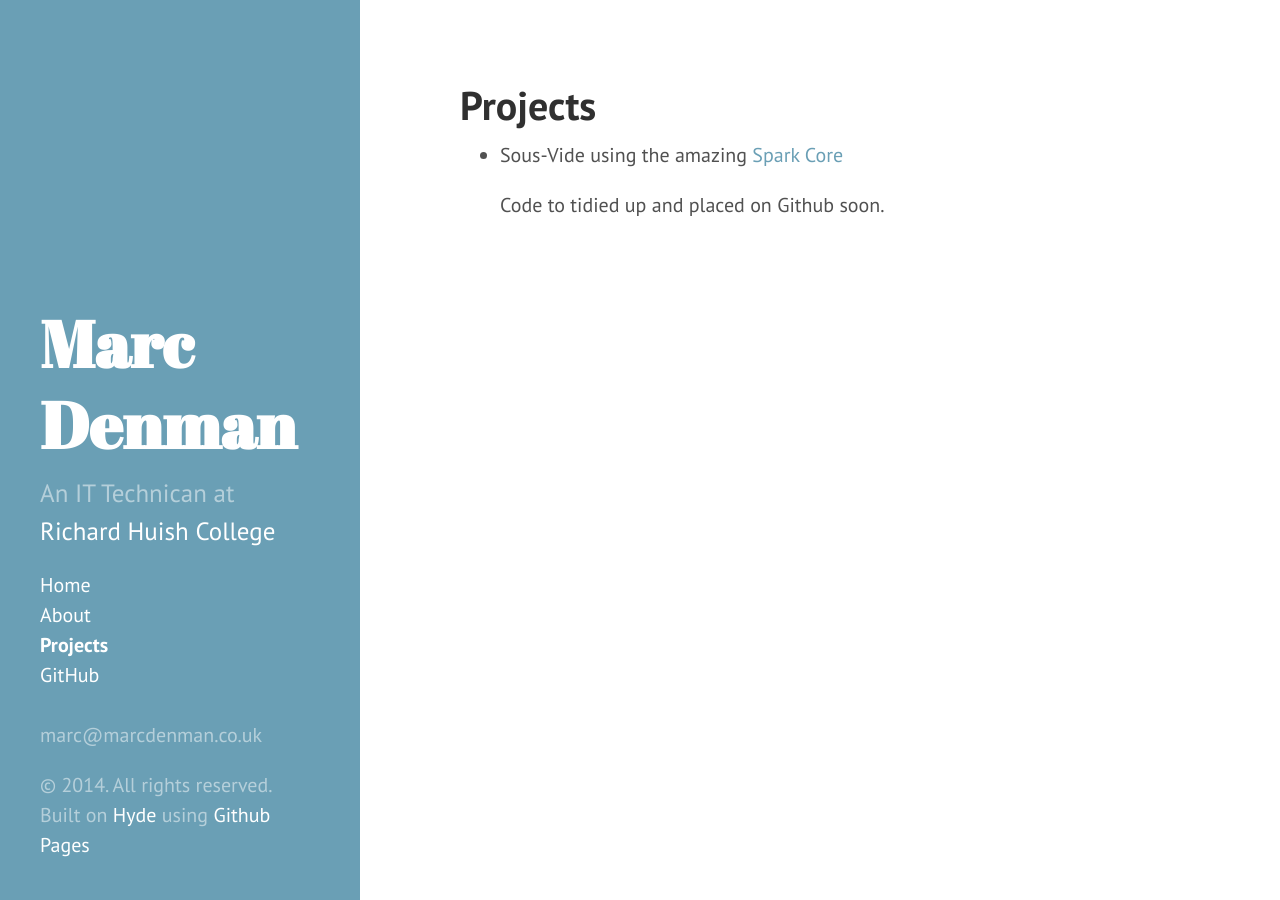
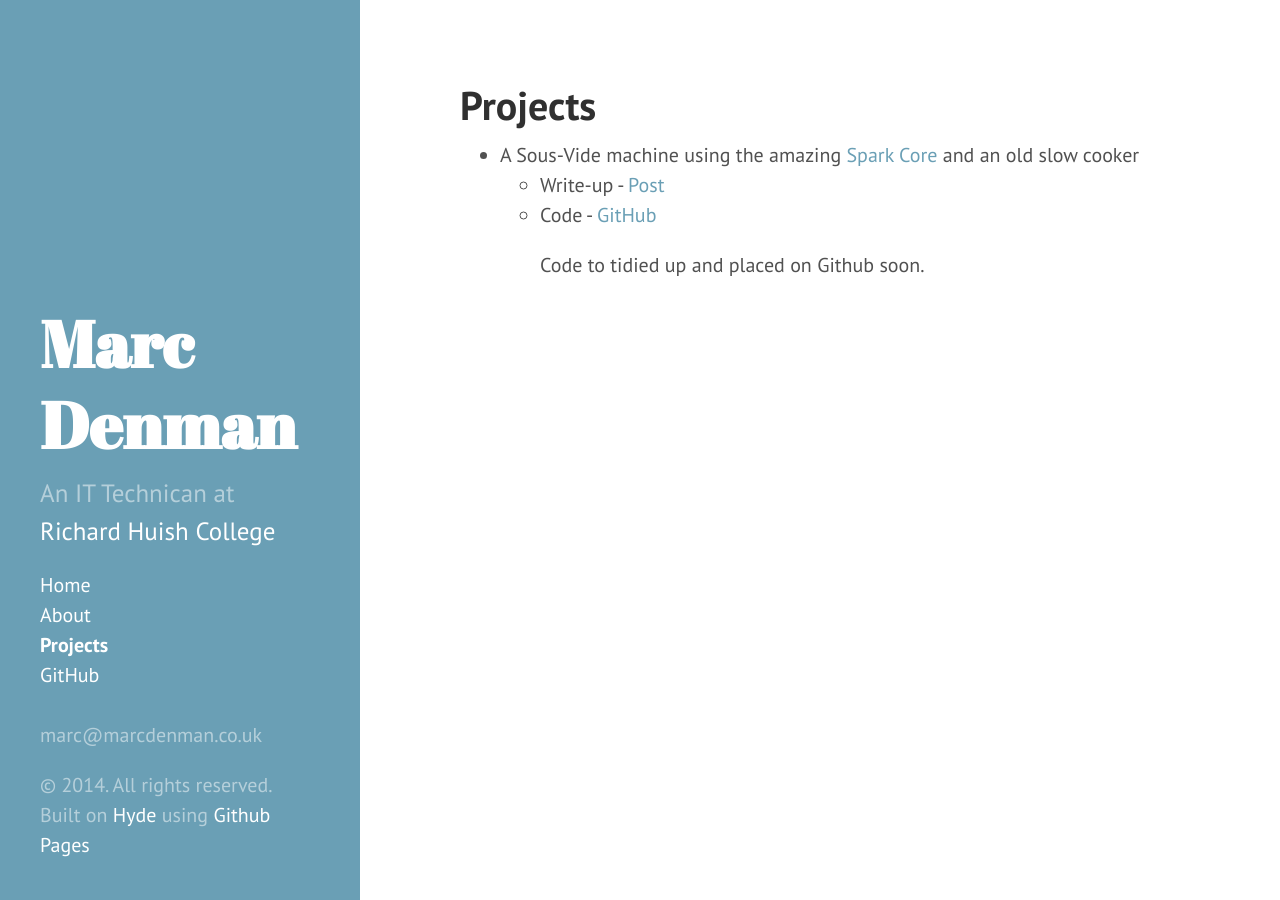
Before and after one commit to MarcDenman/marcdenman.github.io, a Jekyll site: the page built from projects.md, in a window 1280 px wide. Built offline with Jekyll 4.4.1, drawn with Linux system fonts in a browser that asks for light colours; Markdown is read by kramdown in place of the engine named in the settings.

Commit message:
Updated Projects

```diff
--- a/_posts/2014-04-26-Spark-Sous-Vide.markdown
+++ b/_posts/2014-04-26-Spark-Sous-Vide.markdown
@@ -45,7 +45,7 @@ On calling the `Compute()` function the controller uses the various inputs descr
 
 
 
-I am currently getting around 2 degree variance, with the *SetPoint* at 65c the lowest temperature is set around 64.5c and then up to 66.5c. The largest issue with the machine at the moment is that it takes a very very long time for the machine to reach the *SetPoint*
+I am currently getting around 2 degree variance, with the *SetPoint* at 65c the lowest temperature is set around 64.5c and then up to 66.5c. The largest issue with the machine at the moment is that it takes a very very long time for the machine to reach the *SetPoint*.
 
 
 
--- a/projects.md
+++ b/projects.md
@@ -3,6 +3,9 @@ layout: page
 title: Projects
 ---
 
-* Sous-Vide using the amazing [Spark Core](http://spark.io)
+* A Sous-Vide machine using the amazing [Spark Core](http://spark.io) and an old slow cooker
+  * Write-up  - [Post]("_posts/2014-04-26-Spark-Sous-Vide.markdown")
+  * Code - [GitHub](https://github.com/MarcDenman/SousVideFirmware)
+
 
     Code to tidied up and placed on Github soon.
```
